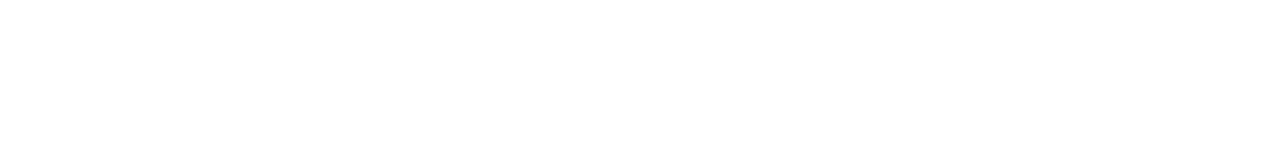
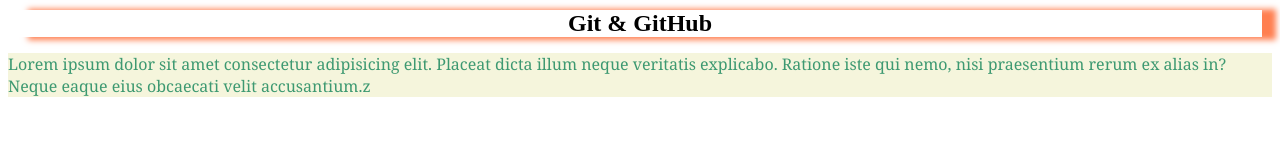
Before and after one commit to arafatfahim14/First-Rep, a plain HTML site: page index.html in a window 1280 px wide. Drawn offline with Linux system fonts and the light colour scheme.

Commit message:
added ivii

```diff
--- a/index.html
+++ b/index.html
@@ -4,8 +4,12 @@
     <meta charset="UTF-8">
     <meta name="viewport" content="width=device-width, initial-scale=1.0">
     <title>First Git Rep</title>
+    <link rel="stylesheet" href="ivivi.css">
 </head>
 <body>
-
+    <div>
+        <h2 id="fg">Git & GitHub</h2>
+        <p>Lorem ipsum dolor sit amet consectetur adipisicing elit. Placeat dicta illum neque veritatis explicabo. Ratione iste qui nemo, nisi praesentium rerum ex alias in? Neque eaque eius obcaecati velit accusantium.z</p>
+    </div>
 </body>
 </html>
--- /dev/null
+++ b/ivivi.css
@@ -0,0 +1,11 @@
+p{
+    color: #3d9971;
+    background-color: beige;
+    font-family:Georgia, 'Times New Roman', Times, serif;
+}
+
+#fg{
+    margin: 10px;
+    box-shadow: 12px 1px 6px 2px coral;
+    text-align: center;
+}
```
